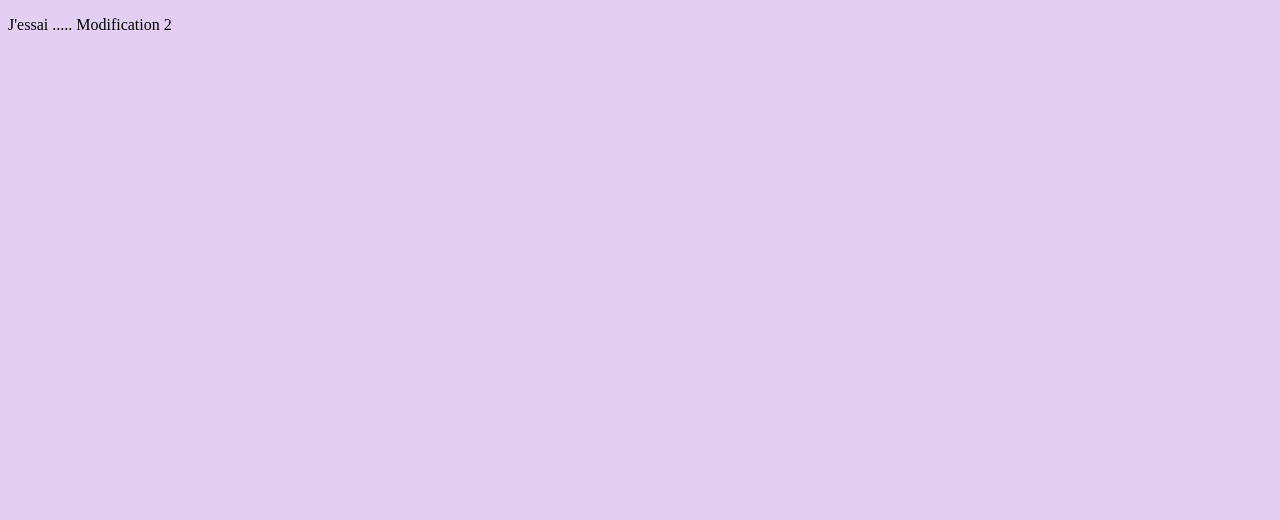
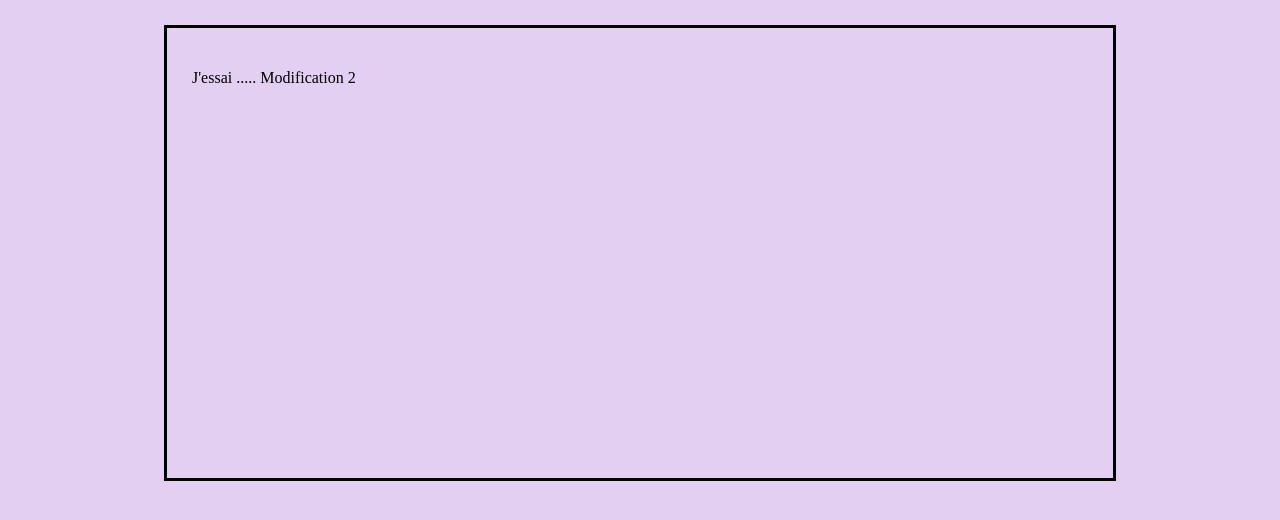
Before and after one commit to mbairassem/Test_2, a plain HTML site: page index.html in a window 1280 px wide. Drawn offline with Linux system fonts and the light colour scheme.

Commit message:
2nd Ajout CSS

```diff
--- a/index.html
+++ b/index.html
@@ -7,6 +7,11 @@
   <style media="screen">
     body {
       background-color: #e2cff2;
+      max-width: 70%;
+      height: 400px;
+      padding: 25px;
+      margin: 25px auto;
+      border: 3px solid black;
     }
   </style>
 </head>
```
